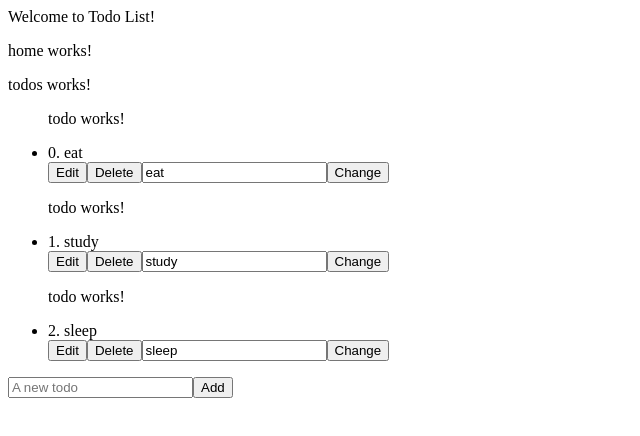
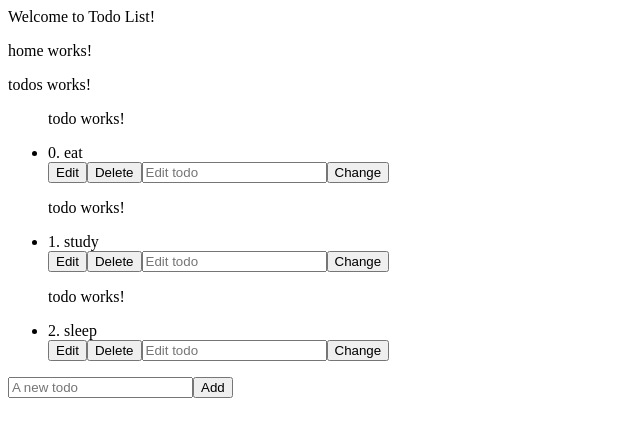
Before and after one commit to RoaaAlSughair/W22D03-Angular, an Angular app: page / in a window 1280 px wide. Shown: the top 436 px of the page, without its empty margins (0-640 px from the left). Built offline with nearby package versions, Linux system fonts and the light colour scheme.

Commit message:
Edit todo is done

```diff
--- a/src/app/todo/todo.component.html
+++ b/src/app/todo/todo.component.html
@@ -1,6 +1,6 @@
 <p>todo works!</p>
-<li>{{index}}. {{value}}</li>
-<button (click)="editTodo(value)">Edit</button>
-<button (click)="deleteTodo(value)">Delete</button>
-<input type="text" placeholder="Edit todo" [(ngModel)] = "value"/>
-<button (click)="editTodo(value)">Change</button>
+<li>{{index}}. {{todo}}</li>
+<button>Edit</button>
+<button (click)="deleteTodo(todo)">Delete</button>
+<input type="text" placeholder="Edit todo" [(ngModel)] = "editedTodo"/>
+<button (click)="editTodo(todo)">Change</button>
--- a/src/app/todo/todo.component.ts
+++ b/src/app/todo/todo.component.ts
@@ -5,22 +5,23 @@ import { NgStyle } from '@angular/common';
 @Component({
   selector: 'app-todo',
   templateUrl: './todo.component.html',
-  styleUrls: ['./todo.component.css']
+  styleUrls: ['./todo.component.css'],
 })
 export class TodoComponent implements OnInit {
-  constructor() { }
+  constructor() {}
 
   ngOnInit(): void {}
 
-  @Input() value:string="";
-  @Input() index:string="";
-  @Input() todos:string[]=[];
+  @Input() todo: string = '';
+  @Input() editedTodo: string = '';
+  @Input() index: string = '';
+  @Input() todos: string[] = [];
 
   editTodo(todo: string): void {
-    this.value = todo;
+    this.todo = this.editedTodo;
   }
 
-  deleteTodo(todo : string) : void {
-
+  deleteTodo(todo: string): void {
+    // this.value = todo;
   }
 }
--- a/src/app/todos/todos.component.html
+++ b/src/app/todos/todos.component.html
@@ -1,6 +1,6 @@
 <p>todos works!</p>
 <ul *ngFor="let todo of todos; let i = index">
-  <app-todo value={{todo}} index={{i}}></app-todo>
+  <app-todo todo={{todo}} index={{i}}></app-todo>
   </ul>
 
 <input type="text" [(ngModel)] = "todo" placeholder="A new todo"/>
```
